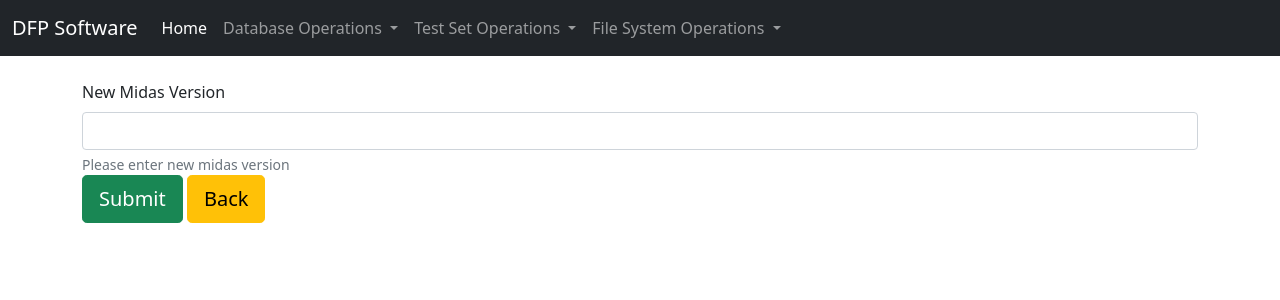
After one commit to melburmer/DFP_WEB, a Django app: template dfpproject/filesystem/templates/filesystem/add_midas_version.html in a window 1280 px wide. The commit adds this page. Shown: the top 300 px of the page. Run offline with Django 3.2, Linux system fonts and the light colour scheme; the template is opened without the code that fills it, so the values that code supplies are empty; some libraries are stand-ins or nearby versions.

Commit message:
add new midas version function is coded [ADD]

```diff
--- /dev/null
+++ b/dfpproject/filesystem/templates/filesystem/add_midas_version.html
@@ -0,0 +1,20 @@
+{% extends "base.html" %}
+
+
+{% block content%}
+
+    <br>
+   <form action="{% url 'filesystem:add_midas_version' %}" method="POST">
+     {% csrf_token %}
+     <div class="mb-3">
+        <label for="NewUseCase" class="form-label"> New Midas Version </label>
+        <input type="text" class="form-control" id="NewUseCase" aria-describedby="InputHelp" name="NewMidasVersionInput">
+        <div id="InputHelp" class="form-text">Please enter new midas version</div>
+        <input type="submit" value="Submit" class="btn btn-success btn-lg">
+        <a class="btn btn-warning btn-lg" href="/"}">Back</a>
+
+    </div>
+
+
+   </form>
+{% endblock %}
--- a/dfpproject/filesystem/urls.py
+++ b/dfpproject/filesystem/urls.py
@@ -6,4 +6,5 @@ app_name = 'filesystem'
 
 urlpatterns = [
     url(r'add_use_case/$', views.AddUseCase.as_view(), name='add_use_case'),
+    url(r'add_midas_version/$', views.AddMidasVersion.as_view(), name='add_midas_version'),
 ]
--- a/dfpproject/json_files/file_hierarchy/fence.json
+++ b/dfpproject/json_files/file_hierarchy/fence.json
@@ -8,7 +8,7 @@
     "region_igtas": ["istanbul"],
     "region_proof_of_concept": ["mebs"],
     "region_aselsan": ["macunkoy","golbek"],
-	"region_istanbul": ["istanbul_metrosu"],
+    "region_istanbul": ["istanbul_metrosu"],
     "region_konvensiyonel": ["selcuk","balikesir"],
     "region_yht": ["konya","polatli","sincan"],
     "territory_urdun": ["kaddb"],
--- a/dfpproject/json_files/file_hierarchy/railway.json
+++ b/dfpproject/json_files/file_hierarchy/railway.json
@@ -5,7 +5,7 @@
     "region_istanbul": ["istanbul_metrosu"],
     "region_konvensiyonel": ["selcuk","balikesir"],
     "region_yht": ["konya","polatli","sincan"],
-	"region_middle_east": ["urdun","suudi_arabistan"],
+    "region_middle_east": ["urdun","suudi_arabistan"],
     "region_kayi": ["hatay","igdir"],
     "region_botas": ["silopi","viransehir","idil","midyat","araban","pazarcik","ceyhan","osmaniye"],
     "region_igtas": ["istanbul"],
--- a/dfpproject/json_files/file_hierarchy/ug.json
+++ b/dfpproject/json_files/file_hierarchy/ug.json
@@ -8,7 +8,7 @@
     "region_igtas": ["istanbul"],
     "region_proof_of_concept": ["mebs"],
     "region_aselsan": ["macunkoy","golbek"],
-	"region_istanbul": ["istanbul_metrosu"],
+    "region_istanbul": ["istanbul_metrosu"],
     "region_konvensiyonel": ["selcuk","balikesir"],
     "region_yht": ["konya","polatli","sincan"],
     "territory_urdun": ["kaddb"],
--- a/dfpproject/templates/base.html
+++ b/dfpproject/templates/base.html
@@ -70,7 +70,7 @@
               <ul class="dropdown-menu" aria-labelledby="navbarDropdown">
                 <li><a class="dropdown-item" href="{% url 'filesystem:add_use_case' %}">Add New Use Case</a></li>
                 <li><hr class="dropdown-divider"></li>
-                <li><a class="dropdown-item" href="#">Add New Midas Version</a></li>
+                <li><a class="dropdown-item" href="{% url 'filesystem:add_midas_version' %}">Add New Midas Version</a></li>
                 <li><hr class="dropdown-divider"></li>
                 <li><a class="dropdown-item" href="#">Add New Project</a></li>
                 <li><hr class="dropdown-divider"></li>
```
Also changed, not shown: dfpproject/filesystem/views.py (+26 -0 lines).
